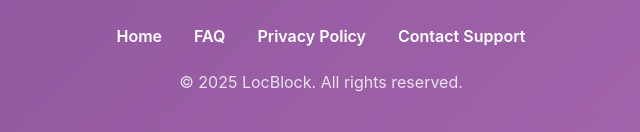
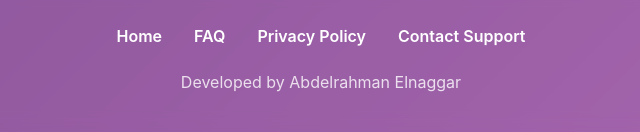
Before and after one commit to AbdelrahmanElnaggar09/LocBlockSite, a plain HTML site: page faq.html in a window 1280 px wide. Shown: the part 7386-7518 px from the top of the page, 319-959 px from the left. Drawn offline with Linux system fonts and the light colour scheme.

Commit message:
Added my name to footer

```diff
--- a/faq.html
+++ b/faq.html
@@ -581,7 +581,7 @@
             <a href="privacy.html">Privacy Policy</a>
             <a href="mailto:abdelrahmanelnaggar9@icloud.com">Contact Support</a>
         </div>
-        <p class="copyright">© 2025 LocBlock. All rights reserved.</p>
+        <p class="copyright">Developed by Abdelrahman Elnaggar</p>
     </footer>
 </body>
 </html>
```
Also changed, not shown: index.html (+1 -1 lines), privacy.html (+1 -1 lines).
